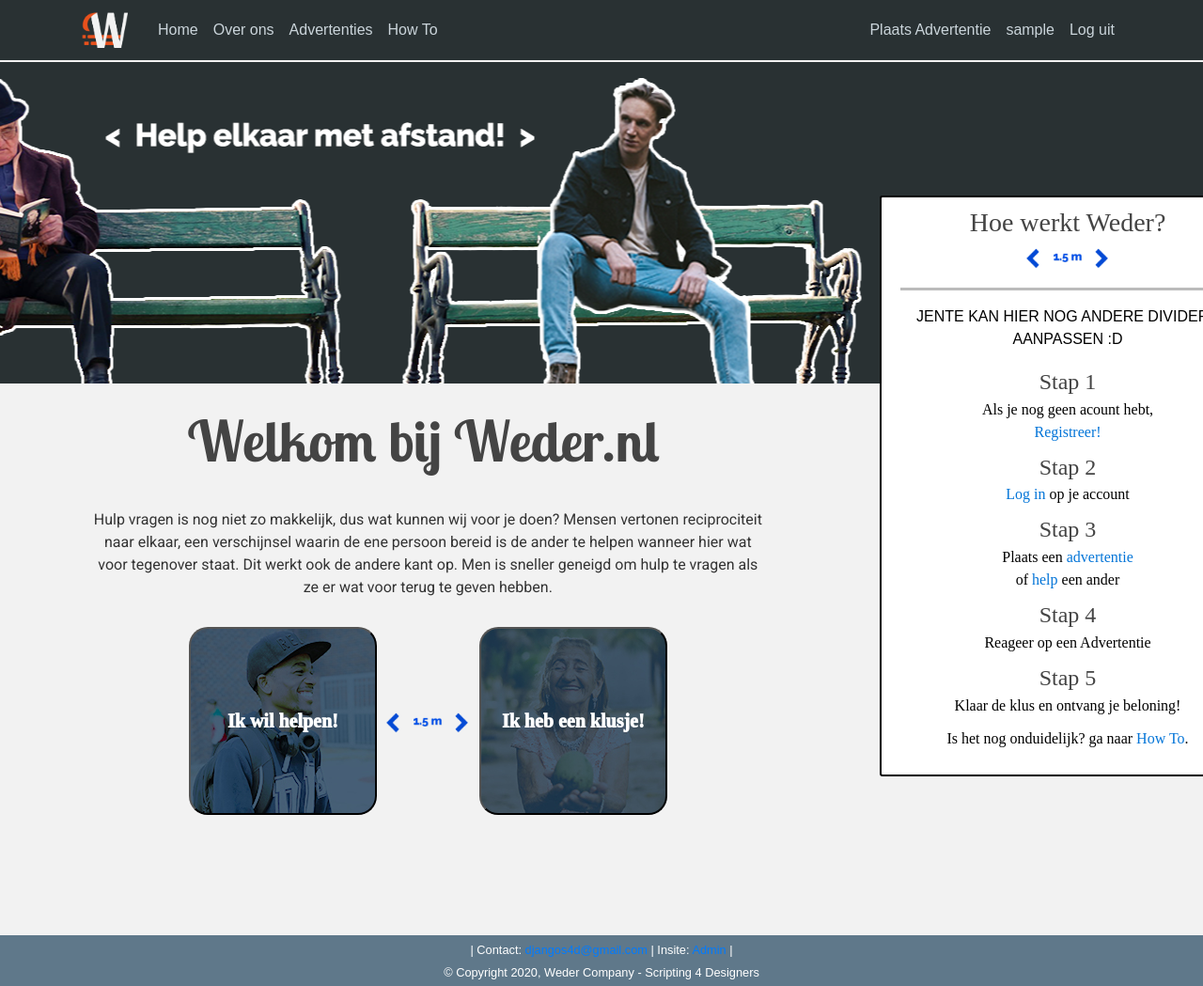
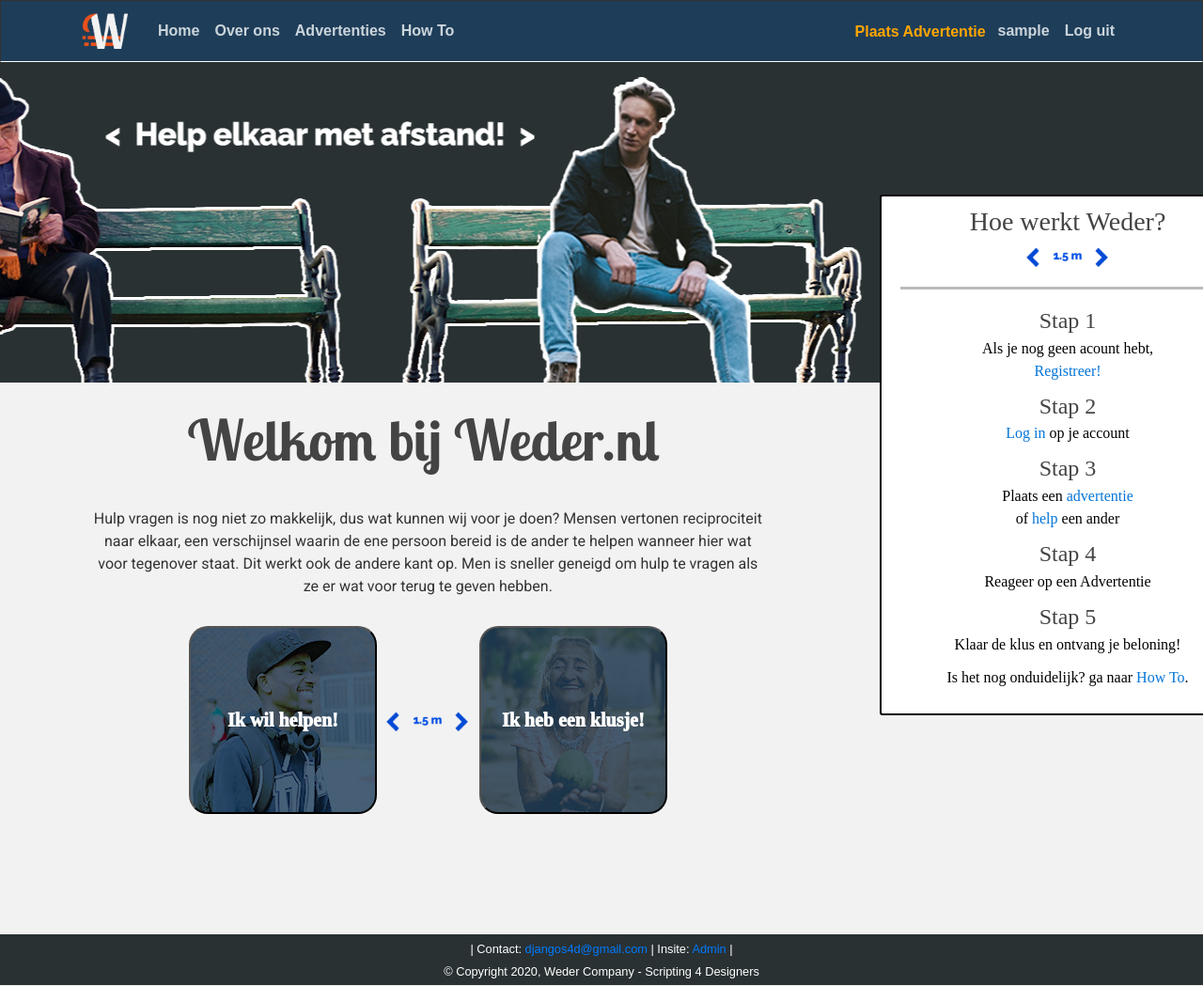
Before and after one commit to Ruben-wiel/s4d_project, a Django app: page / in a window 1280 px wide. Shown: the whole page at 94% size. Run offline with Django 3.2, Linux system fonts and the light colour scheme; the visitor is signed in with stand-in values (Sample User, id 1); some libraries are stand-ins or nearby versions.

Commit message:
Goede kleuren

```diff
--- a/s4d_webapp/website/static/website/home.css
+++ b/s4d_webapp/website/static/website/home.css
@@ -1,5 +1,5 @@
 .topblock {
-    background-color: rgb(41, 49, 51);
+    background-color: rgba(30, 61, 89, 1);
     width: 100%;
     height: 342px;
     margin-top: 65px;
@@ -165,5 +165,22 @@ hr.solid {
   }
 
 nav {
-    background-color: rgb(41, 49, 51);
+    background-color: rgb(30, 61, 89, 1);
+    font-weight: 800;
+    border-bottom: white;
+    border-width: 1px;
+    border-style: solid;
 }
+
+.plaatsen {
+    color: orange;
+    margin-top: 9px;
+    margin-right: 5px;
+}
+
+
+.plaatsen:hover {
+    color: rgb(252, 252, 252);
+    margin-top: 9px;
+    margin-right: 5px;
+}
--- a/s4d_webapp/website/static/website/main.css
+++ b/s4d_webapp/website/static/website/main.css
@@ -140,7 +140,7 @@ footer {
   bottom: 0%;
   text-align: center;
   padding: 3px;
-  background-color: #5f788a;
+  background-color:rgb(41, 49, 51);
   color: white;
 }
 
--- a/s4d_webapp/website/static/website/users.css
+++ b/s4d_webapp/website/static/website/users.css
@@ -39,6 +39,6 @@ footer {
   left: 0;
   bottom: 0;
   width: 100%;
-  background-color:rgba(30, 61, 89, 1);
+  background-color:rgb(41, 49, 51);
   color:rgba(242, 242, 242, 1);
 }
--- a/s4d_webapp/website/templates/website/base.html
+++ b/s4d_webapp/website/templates/website/base.html
@@ -46,7 +46,7 @@
               <div class="navbar-nav">
                 <!-- Zodra de gebruiker is ingelogd is deze if-statement van toepassing -->
                 {% if user.is_authenticated %}
-                  <a class="nav-item nav-link" href="{% url 'post-create' %}">Plaats Advertentie</a>
+                  <a class="plaatsen" href="{% url 'post-create' %}">Plaats Advertentie</a>
                   <a class="nav-item nav-link" href="{% url 'profile' %}">{{ user.username }}</a>
                   <a class="nav-item nav-link" href="{% url 'logout' %}">Log uit</a>
                 {% else %}
@@ -57,7 +57,7 @@
             </div>
           </div>
         </nav>
-        <div class="onepx"></div>
+        <!-- <div class="onepx"></div> -->
         <!-- afbeelding banner -->
       </header>
       <div class="topblock">
@@ -76,7 +76,6 @@
                 tegenprestatie!
                 </p> -->
                 <hr class="solid">
-                  JENTE KAN HIER NOG ANDERE DIVIDERS AANPASSEN :D
                     <div class="mb-4"></div>
                       <h4 class="text-center">Stap 1</h4>
                       <p class='nummer1'>
```
Also changed, not shown: s4d_webapp/website/static/website/images/bannerhome7.png (added).
